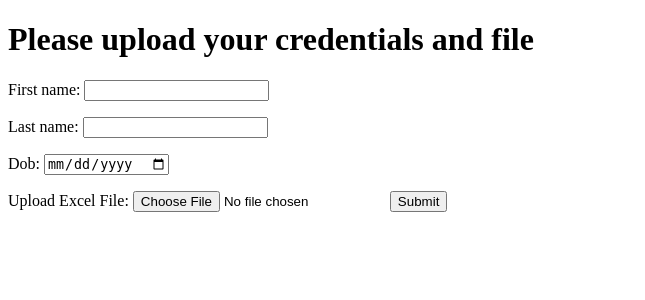
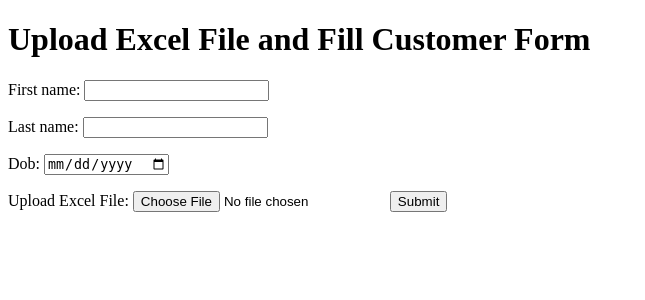
Before and after one commit to mpethamotaung/DataSciences, a Django app: template myproject/myapp/templates/index.html in a window 1280 px wide. Shown: the top 300 px of the page, without its empty margins (0-645 px from the left). Run offline with Django 3.2, Linux system fonts and the light colour scheme; the template is opened without the code that fills it: values that come from a table or form of the project are taken from there, others are empty; parts of the project's set-up code (start-up, migrations or seed data) failed here and were passed over.

Commit message:
mod index to check form errors

```diff
--- a/myproject/myapp/templates/index.html
+++ b/myproject/myapp/templates/index.html
@@ -5,8 +5,21 @@
     <title>Index</title>
 </head>
 <body>
-    <h1>Please upload your credentials and file</h1>
+    <h1>Upload Excel File and Fill Customer Form</h1>
 
+    <!-- Display form errors if any -->
+    {% if form.errors %}
+        <p>Error(s) occurred:</p>
+        <ul>
+        {% for field, errors in form.errors.items %}
+            {% for error in errors %}
+                <li>{{ error }}</li>
+            {% endfor %}
+        {% endfor %}
+        </ul>
+    {% endif %}
+
+    <!-- Display the form -->
     <form method="post" enctype="multipart/form-data">
         {% csrf_token %}
         {{ form.as_p }}
```
